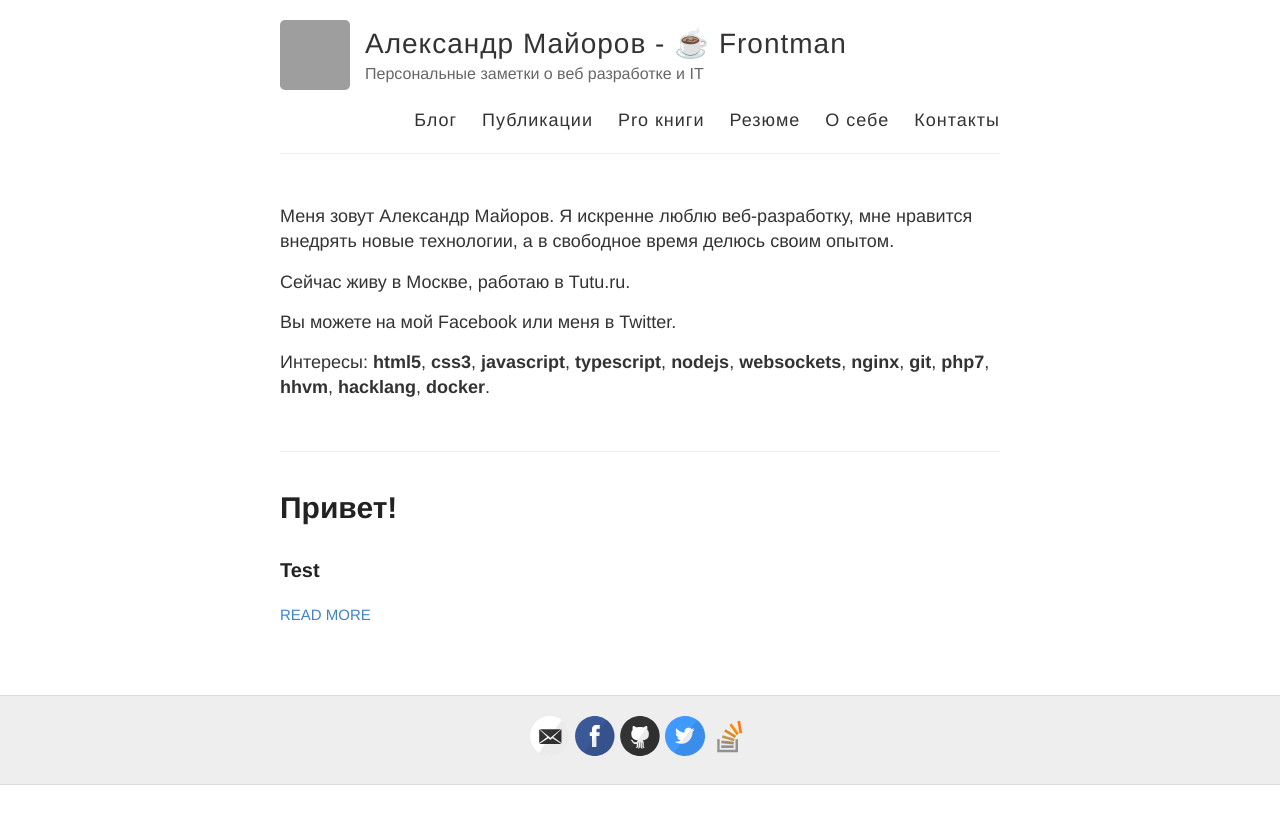
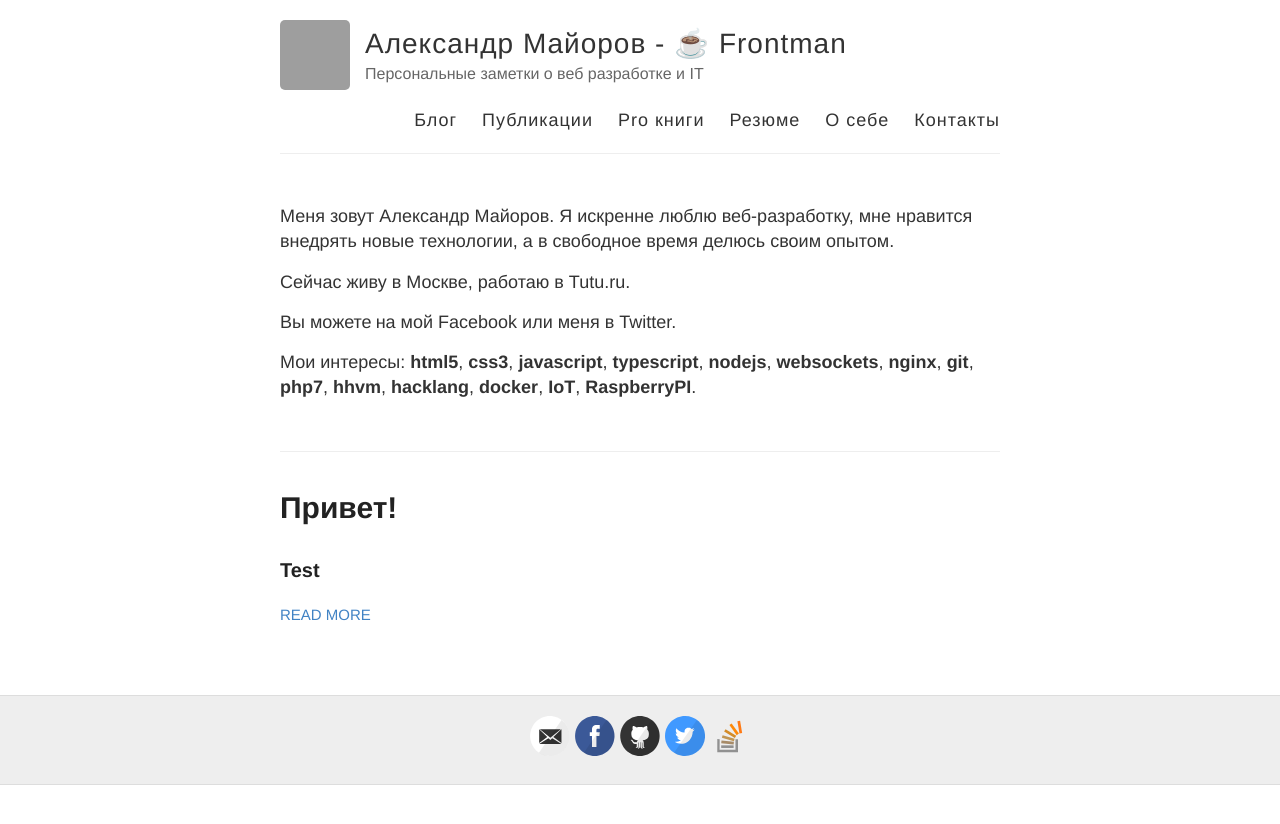
Before and after one commit to frontdevops/alexmayorov.github.io, a Jekyll site: the page built from index.html, in a window 1280 px wide. Shown: the top 824 px of the page. Built offline with Jekyll 4.4.1, drawn with Linux system fonts in a browser that asks for light colours; Markdown is read by kramdown in place of the engine named in the settings; grey boxes are pictures that could not be loaded.

Commit message:
Update index.html

```diff
--- a/index.html
+++ b/index.html
@@ -15,11 +15,11 @@ layout: default
       или  меня в Twitter.
       </div>
 
-      <p>Интересы: <strong>html5</strong>, <strong>css3</strong>,
+      <p>Мои интересы: <strong>html5</strong>, <strong>css3</strong>,
       <strong>javascript</strong>, <strong>typescript</strong>, <strong>nodejs</strong>,
       <strong>websockets</strong>, <strong>nginx</strong>, <strong>git</strong>,
       <strong>php7</strong>, <strong>hhvm</strong>, <strong>hacklang</strong>,
-      <strong>docker</strong>.
+      <strong>docker</strong>, <strong>IoT</strong>, <strong>RaspberryPI</strong>.
       </p>
     </div>
   </article>
```
